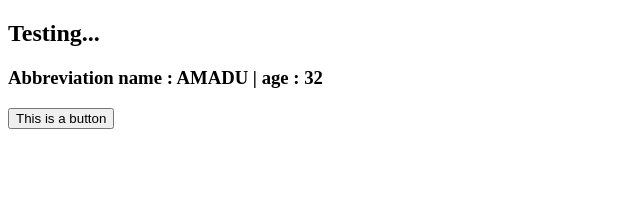
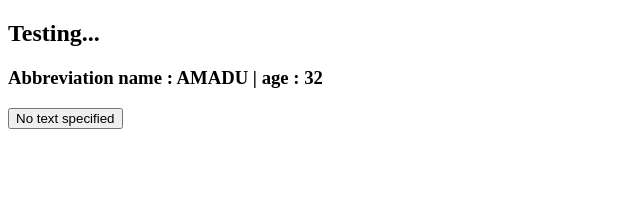
Before and after one commit to ndiayeamadou/vuejs-script-setup, a Vue app: page / in a window 1280 px wide. Shown: the top 198 px of the page, without its empty margins (0-640 px from the left). Built offline with nearby package versions, Linux system fonts and the light colour scheme.

Commit message:
using props w/ old vue (setup func)

```diff
--- a/src/components/MyButton.vue
+++ b/src/components/MyButton.vue
@@ -1,3 +1,14 @@
 <template>
-    <button>This is a button</button>
+    <button>{{ text }}</button>
 </template>
+
+<script>
+export default {
+    props: {
+        text: {
+            type: String,
+            default: "No text specified"
+        }
+    }
+}
+</script>
```
